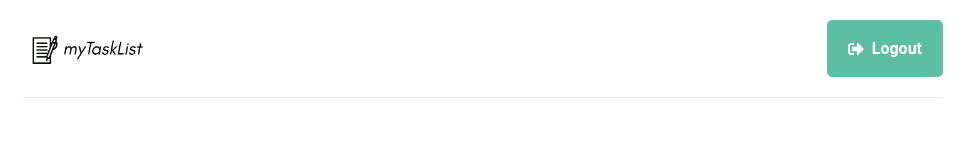
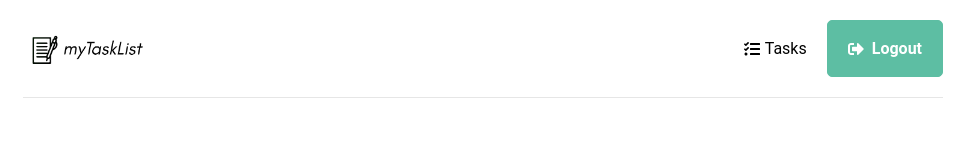
Before and after one commit to imRanDan/tasklist-mern, a React (Create React App) app in the folder client/: page / in a window 1280 px wide. Shown: the top 160 px of the page, without its empty margins (157-1131 px from the left). Built offline with nearby package versions, Linux system fonts and the light colour scheme; no server answers; sample sign-in values are in the browser's storage.

Commit message:
Added a tasks tab to when user is logged in so if they click the mytasklist logo then they are able to click back into their task list

```diff
--- a/client/src/components/Header.jsx
+++ b/client/src/components/Header.jsx
@@ -28,11 +28,19 @@ function Header() {
       </div>
       <ul>
         {user ? (
+          <>
+          <li>
+            <Link to ="/">
+            <FaTasks/>Tasks
+            </Link>
+          </li>
+
           <li>
             <button className='btn' onClick={onLogout}>
               <FaSignOutAlt />Logout
             </button>
           </li>
+          </>
         ) : (
       <>
         <li>
```
